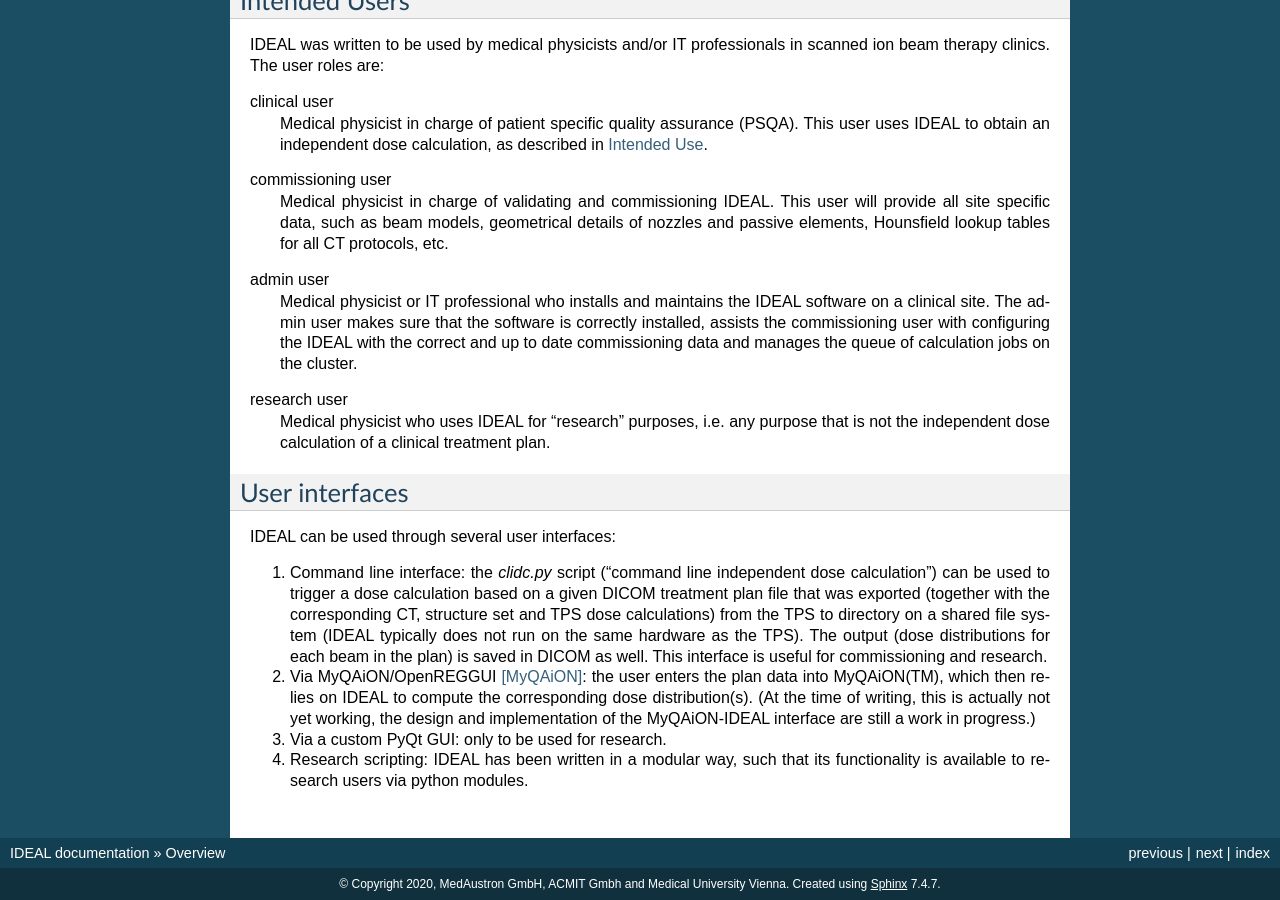
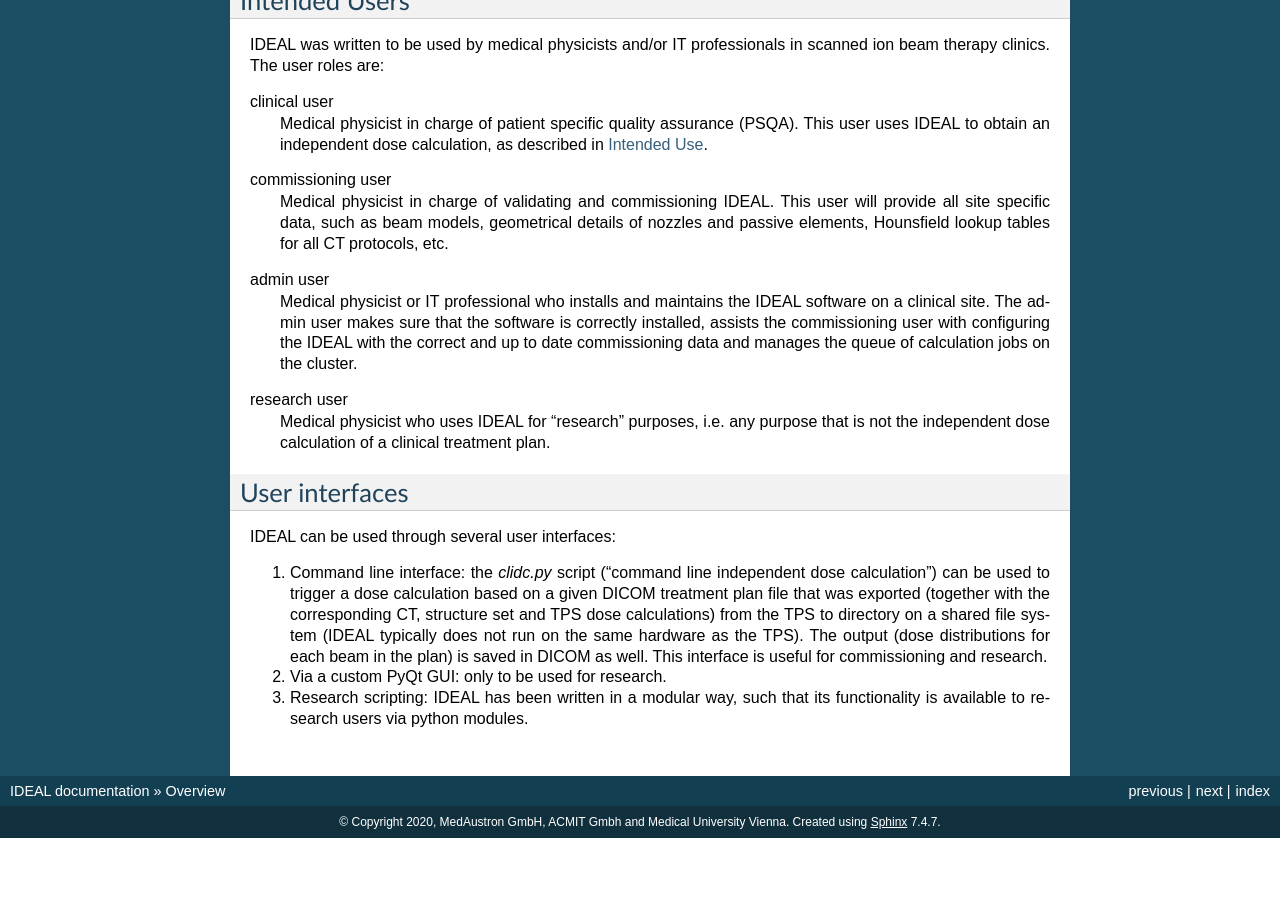
Before and after one commit to OpenGATE/IDEAL, a Sphinx documentation site: the page built from docs/overview/index.rst, in a window 1280 px wide and 900 px high, scrolled down 698 px. Built offline with Sphinx 7.4.7, drawn with Linux system fonts in a browser that asks for light colours; the version number could not be read and is left out; after the commit the page ends 1536 px from its top, so only the background shows below that.

Commit message:
oops, unwanted references

```diff
--- a/docs/index.rst
+++ b/docs/index.rst
@@ -37,6 +37,5 @@ Indices and tables
 .. [FuchsBeamlineModels2020] Hermann Fuchs et al., *Computer assisted beam modeling for particle therapy* `DOI 10.1002/mp.14647 <https://aapm.onlinelibrary.wiley.com/doi/10.1002/mp.14647>`_
 .. [Python3] Python 3, see the `Python main website <https://www.python.org/>`_ and the `Python docs <https://docs.python.org/3/>`_.
 .. [Ubuntu] `Ubuntu Linux <https://ubuntu.com/server>`_.
-.. [MyQAiON] Quality Assurance tool developed by `IBA <https://www.iba-dosimetry.com/product/myqa-ion/>`_.
 .. [VeriSoft] VeriSoft by PTW, TODO: add URL.
 .. [RayStation] RayStation by RaySearch, TODO: add URL.
--- a/docs/installation/sysreqs.inc
+++ b/docs/installation/sysreqs.inc
@@ -52,7 +52,7 @@ The submission node should be accessible by the user, or be connected with an
 external server that functions as the user interface. To this end, the
 submission node should be connected to an reasonably fast internal network that
 allows access to a shared directory system (typically CIFS) or HTTPS
-connections with at least one other server (e.g. an IBA(R) MyQAiON(TM) server).
+connections with at least one other server.
 Recommended data upload and download speed is 1Gbit/second or faster.
 
 ----------------------------
--- a/docs/overview/index.rst
+++ b/docs/overview/index.rst
@@ -78,6 +78,5 @@ User interfaces
 IDEAL can be used through several user interfaces:
 
 #. Command line interface: the `clidc.py` script ("command line independent dose calculation") can be used to trigger a dose calculation based on a given DICOM treatment plan file that was exported (together with the corresponding CT, structure set and TPS dose calculations) from the TPS to directory on a shared file system (IDEAL typically does not run on the same hardware as the TPS). The output (dose distributions for each beam in the plan) is saved in DICOM as well. This interface is useful for commissioning and research.
-#. Via MyQAiON/OpenREGGUI [MyQAiON]_: the user enters the plan data into MyQAiON(TM), which then relies on IDEAL to compute the corresponding dose distribution(s). (At the time of writing, this is actually not yet working, the design and implementation of the MyQAiON-IDEAL interface are still a work in progress.)
 #. Via a custom PyQt GUI: only to be used for research.
 #. Research scripting: IDEAL has been written in a modular way, such that its functionality is available to research users via python modules.
```
